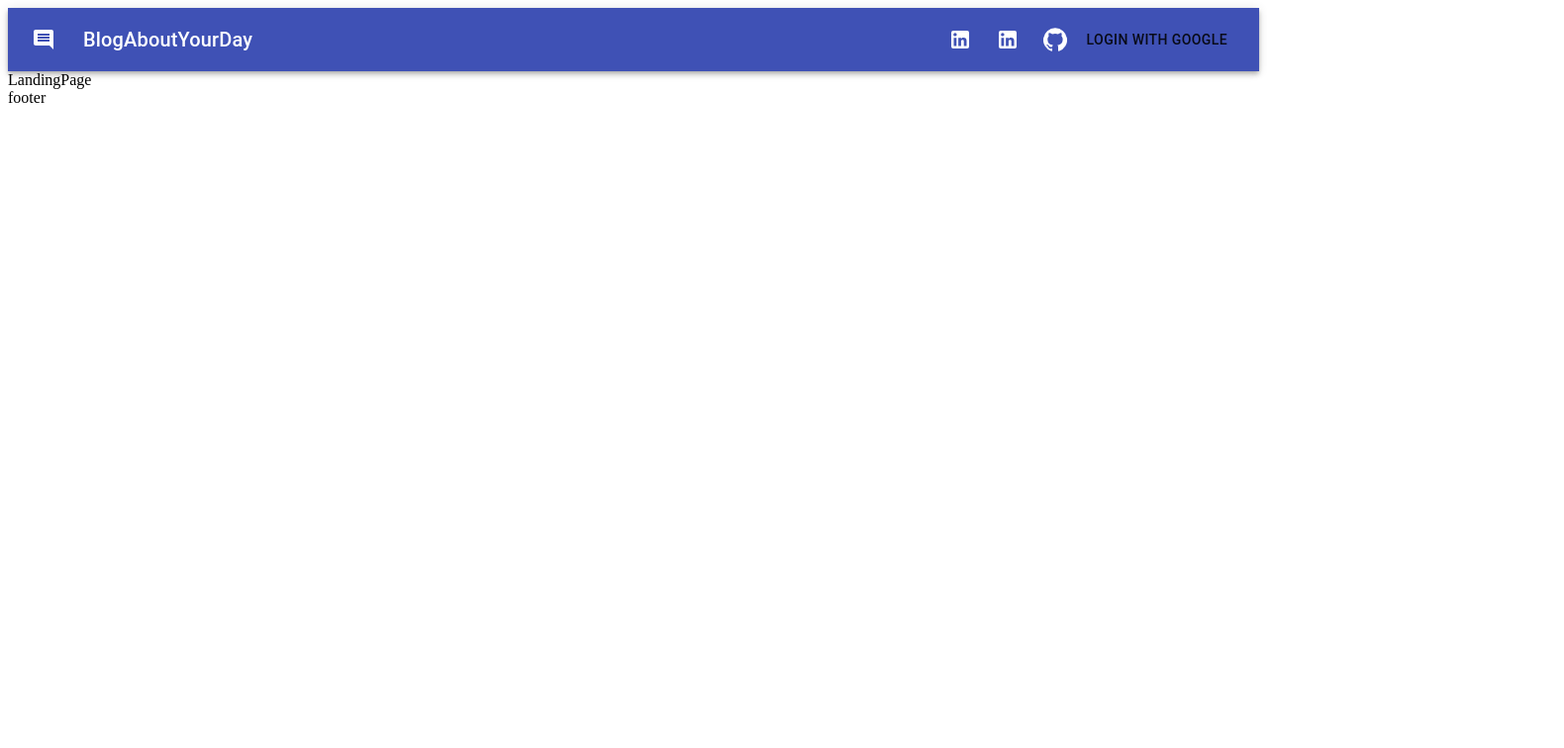
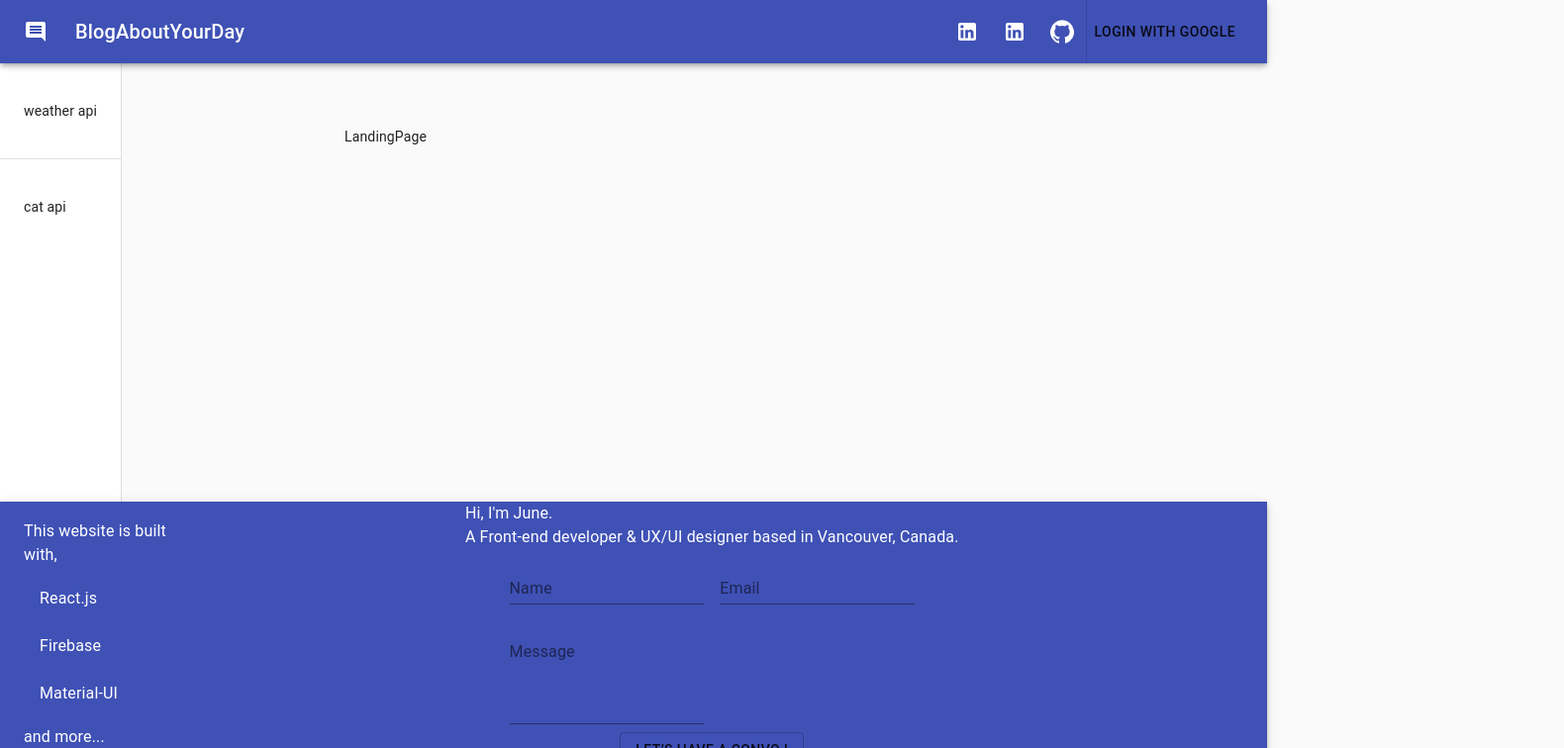
Before and after one commit to junejungjunejung/pet-project-in-react, a React (Create React App) app: page / in a window 1280 px wide. Shown: the top 756 px of the page at 99% size, 1580 px wide, since content can reach past the window. Built offline with nearby package versions, Linux system fonts and the light colour scheme; no server answers.

Commit message:
building layout

```diff
--- a/src/components/Footer/BuildTools.js
+++ b/src/components/Footer/BuildTools.js
@@ -0,0 +1,50 @@
+import React from 'react';
+import { makeStyles } from '@material-ui/core/styles';
+import Typography from '@material-ui/core/Typography';
+import List from '@material-ui/core/List';
+import ListItem from '@material-ui/core/ListItem';
+import ListItemIcon from '@material-ui/core/ListItemIcon';
+import ListItemText from '@material-ui/core/ListItemText';
+import { Grid } from '@material-ui/core';
+
+const useStyles = makeStyles((theme) => ({
+
+}));
+
+const devTools = [
+  {
+    name: 'React.js',
+    icon: '',
+    url: 'url'
+  },
+  {
+    name: 'Firebase',
+    icon: '',
+    url: 'url'
+  },
+  {
+    name: 'Material-UI',
+    icon: '',
+    url: 'url'
+  },
+]
+
+export default function BuildTools() {
+  const classes = useStyles();
+
+  return (
+    <React.Fragment>
+      <Grid>
+        <Typography>This website is built with,</Typography>
+        <List>
+          {devTools.map((devTool) => (
+            <ListItem button>
+              <ListItemText primary={devTool.name} />
+            </ListItem>
+          ))}
+        </List>
+        <Typography>and more...</Typography>
+      </Grid>
+    </React.Fragment>
+  );
+}
--- a/src/components/Footer/ContactForm.js
+++ b/src/components/Footer/ContactForm.js
@@ -0,0 +1,50 @@
+import React from 'react';
+
+import { makeStyles } from '@material-ui/core/styles';
+import Typography from '@material-ui/core/Typography';
+import TextField from '@material-ui/core/TextField';
+import Button from '@material-ui/core/Button';
+import Grid from '@material-ui/core/Grid';
+
+const useStyles = makeStyles((theme) => ({
+  root: {
+    '& > *': {
+      margin: theme.spacing(1),
+      width: '25ch',
+    },
+  },
+}));
+
+export default function ContactForm() {
+  const classes = useStyles();
+
+  return (
+    <React.Fragment>
+      <Grid
+        container
+        direction="column"
+        justify="center"
+        alignItems="center"
+      >
+        <Typography>
+          Hi, I'm June.<br/>
+          A Front-end developer & UX/UI designer
+          based in Vancouver, Canada.
+        </Typography>
+        <form className={classes.root} noValidate autoComplete="off">
+          <TextField id="contactName" label="Name" />
+          <TextField id="contactEmail" label="Email" />
+          <Grid item xs={12}>
+            <TextField
+              id="contactMessage"
+              label="Message"
+              multiline
+              rows={4}
+            />
+          </Grid>
+        </form>
+        <Button variant="outlined">Let’s have a convo !</Button>
+      </Grid>
+    </React.Fragment>
+  );
+}
--- a/src/components/Footer/Footer.js
+++ b/src/components/Footer/Footer.js
@@ -1,11 +1,32 @@
 import React from 'react';
+import BuildTools from './BuildTools';
+import ContactForm from './ContactForm';
 
-const Footer = () => {
+import { makeStyles } from '@material-ui/core/styles';
+import AppBar from '@material-ui/core/AppBar';
+import Toolbar from '@material-ui/core/Toolbar';
+import Typography from '@material-ui/core/Typography';
+
+const useStyles = makeStyles((theme) => ({
+  appBar: {
+    top: 'auto',
+    bottom: 0,
+    zIndex: theme.zIndex.drawer + 1,
+  },
+}));
+
+export default function Footer() {
+  const classes = useStyles();
+
   return (
-    <div>
-    footer
-    </div>
+    <React.Fragment>
+      <AppBar position="fixed" color="primary" className={classes.appBar}>
+        <Toolbar>
+          <BuildTools />
+          <ContactForm />
+        </Toolbar>
+        <Typography>2020 BlogAboutYourDay</Typography>
+      </AppBar>
+    </React.Fragment>
   );
 }
-
-export default Footer;
--- a/src/components/Header/Header.js
+++ b/src/components/Header/Header.js
@@ -4,13 +4,18 @@ import Login from './Login';
 import { makeStyles } from '@material-ui/core/styles';
 import AppBar from '@material-ui/core/AppBar';
 import Toolbar from '@material-ui/core/Toolbar';
+
 import Typography from '@material-ui/core/Typography';
 import IconButton from '@material-ui/core/IconButton';
 import { Comment, GitHub, LinkedIn } from '@material-ui/icons';
+import Divider from '@material-ui/core/Divider';
 
 const useStyles = makeStyles((theme) => ({
   root: {
-    flexGrow: 1,
+    display: 'flex',
+  },
+  appBar: {
+    zIndex: theme.zIndex.drawer + 1,
   },
   menuButton: {
     marginRight: theme.spacing(2),
@@ -25,7 +30,7 @@ export default function ButtonAppBar() {
 
   return (
     <div className={classes.root}>
-      <AppBar position="static">
+      <AppBar position="sticky" className={classes.appBar}>
         <Toolbar>
           <IconButton edge="start" className={classes.menuButton} color="inherit" aria-label="menu">
             <Comment />
@@ -33,6 +38,7 @@ export default function ButtonAppBar() {
           <Typography variant="h6" className={classes.title}>
             BlogAboutYourDay
           </Typography>
+
           <IconButton color="inherit">
             <LinkedIn />
           </IconButton>
@@ -42,6 +48,8 @@ export default function ButtonAppBar() {
           <IconButton color="inherit">
           <GitHub />
           </IconButton>
+
+          <Divider orientation="vertical" flexItem />
           <Login color="inherit" />
         </Toolbar>
       </AppBar>
--- a/src/components/Landing/LandingPage.js
+++ b/src/components/Landing/LandingPage.js
@@ -1,10 +1,15 @@
 import React from 'react';
+import Toolbar from '@material-ui/core/Toolbar';
+import Container from '@material-ui/core/Container';
 
 const LandingPage = () => {
   return (
-    <div>
-    LandingPage
-    </div>
+    <React.Fragment>
+      <Container>
+        <Toolbar />
+        LandingPage
+      </Container>
+    </React.Fragment>
   );
 }
 
--- a/src/components/Sidebar/Sidebar.js
+++ b/src/components/Sidebar/Sidebar.js
@@ -0,0 +1,46 @@
+import React from 'react';
+
+import { makeStyles } from '@material-ui/core/styles';
+import Container from '@material-ui/core/Container';
+import Toolbar from '@material-ui/core/Toolbar';
+import Drawer from '@material-ui/core/Drawer';
+import Divider from '@material-ui/core/Divider';
+
+
+
+const useStyles = makeStyles((theme) => ({
+  drawer: {
+    flexShrink: 0,
+  },
+  drawerContainer: {
+    overflow: 'auto',
+  },
+  content: {
+    padding: theme.spacing(3),
+  }
+}));
+
+export default function Sidebar() {
+  const classes = useStyles();
+
+  return (
+    <React.Fragment>
+      <Container>
+        <Drawer
+          className={classes.drawer}
+          variant="permanent"
+          classes={{
+            paper: classes.drawerPaper,
+          }}
+        >
+          <Toolbar />
+          <div className={classes.drawerContainer}>
+            <p className={classes.content}> weather api </p>
+            <Divider />
+            <p className={classes.content}>cat api</p>
+          </div>
+        </Drawer>
+      </Container>
+    </React.Fragment>
+  );
+}
--- a/src/index.js
+++ b/src/index.js
@@ -3,6 +3,7 @@ import ReactDOM from 'react-dom';
 import App from './App';
 import { Provider } from 'react-redux';
 import { store } from './store/configureStore';
+import CssBaseline from '@material-ui/core/CssBaseline';
 
 import * as serviceWorker from './serviceWorker';
 
@@ -10,6 +11,7 @@ ReactDOM.render(
   (
     <div className="app">
       <Provider store={store}>
+        <CssBaseline />
         <App />
       </Provider>
     </div>
--- a/src/routers/AppRouter.js
+++ b/src/routers/AppRouter.js
@@ -2,22 +2,42 @@ import React from 'react';
 import { Route, Switch } from 'react-router-dom';
 
 import Header from '../components/Header/Header';
+import Sidebar from '../components/Sidebar/Sidebar';
 import Footer from '../components/Footer/Footer';
 import UserDashboardPage from '../components/UserDashboard/UserDashboardPage';
 import LandingPage from '../components/Landing/LandingPage';
 import UserRoute from './UserRoute';
 import PublicRoute from './PublicRoute';
 
-const AppRouter = () => (
+import { makeStyles } from '@material-ui/core/styles';
+import { Container } from '@material-ui/core';
+
+const useStyles = makeStyles((theme) => ({
+  sidear: {
+    minWidth: 300
+  },
+  main: {
+    marginLeft: 300
+  }
+}));
+
+const AppRouter = () => {
+  const classes = useStyles();
+
+  return (
     <React.Fragment>
       <Header />
+      <Sidebar className={classes.sidebar}/>
+      <Container className={classes.main}>
         <Switch>
           <PublicRoute path="/" component={LandingPage} exact={true} />
           <UserRoute path="/dashboard" component={UserDashboardPage} />
           <Route component={LandingPage} />
         </Switch>
+      </Container>
       <Footer />
   </React.Fragment>
-);
+  )
+};
 
 export default AppRouter;
```
Lines whose indentation alone changed are shown as unchanged.
